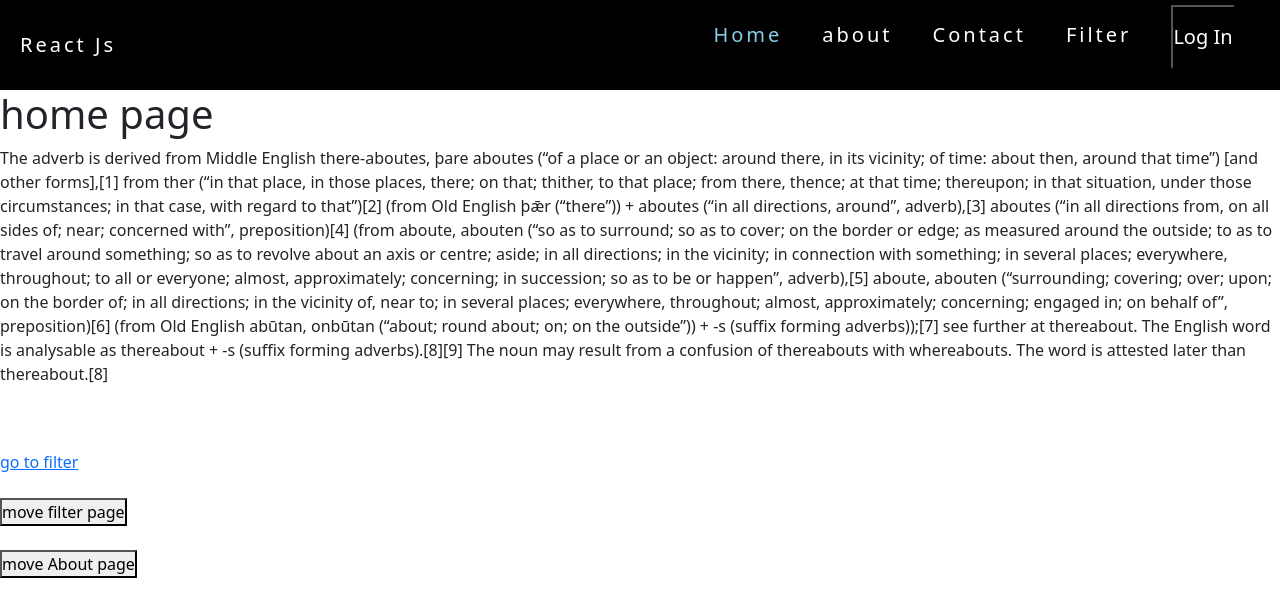
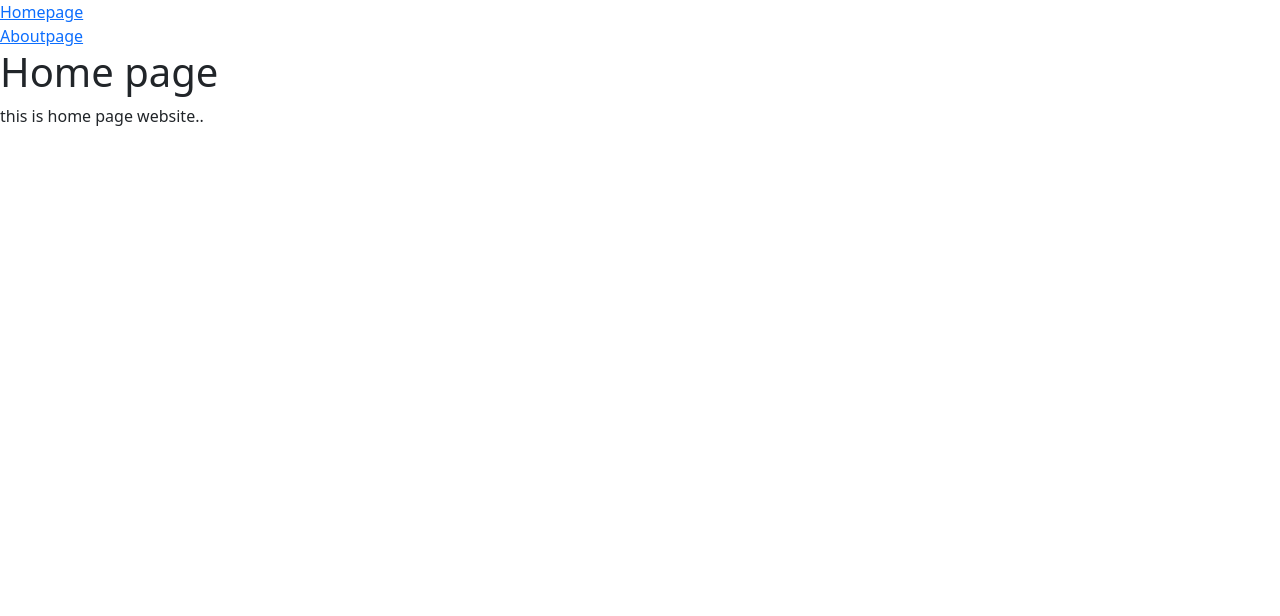
Before and after one commit to Raushan-kumar88/React-Js-tutorial, a React (Create React App) app: page / in a window 1280 px wide. Shown: the top 616 px of the page. Built offline with nearby package versions, Linux system fonts and the light colour scheme; a web font is replaced by a local one.

Commit message:
add router code

```diff
--- a/package.json
+++ b/package.json
@@ -11,7 +11,7 @@
     "react": "^18.2.0",
     "react-bootstrap": "^2.7.0",
     "react-dom": "^18.2.0",
-    "react-router-dom": "^6.6.1",
+    "react-router-dom": "^6.8.0",
     "react-scripts": "^2.1.3",
     "web-vitals": "^2.1.4"
   },
--- /dev/null
+++ b/src/App3.js
@@ -0,0 +1,12 @@
+import React from 'react'
+import Homepage from './RoutingStart/Homepage'
+
+function App3() {
+  return (
+    <>
+        <Homepage/>
+    </>
+  )
+}
+
+export default App3
--- /dev/null
+++ b/src/RoutingStart/About.jsx
@@ -0,0 +1,13 @@
+import React from 'react'
+
+function About() {
+    return(
+        <>
+            <h1>About page</h1>
+            <p>this is About page website..</p>
+
+        </>
+    )
+}
+
+export default About
--- /dev/null
+++ b/src/RoutingStart/Home.jsx
@@ -0,0 +1,12 @@
+import React from 'react'
+
+function Home() {
+    return(
+        <>
+            <h1>Home page</h1>
+            <p>this is home page website..</p>
+        </>
+    )
+}
+
+export default Home
--- /dev/null
+++ b/src/RoutingStart/Homepage.jsx
@@ -0,0 +1,22 @@
+import React from 'react'
+import {Route,Routes} from 'react-router-dom'
+import About from './About'
+import Home from './Home'
+import Nav from './Nav'
+function Homepage() {
+  return (
+    <>
+    <Nav/>
+    <Routes>
+
+
+    <Route path='/about' element={<About/>}/>
+    <Route path='/' exact={true} element={<Home/>}/>
+
+    </Routes>
+    </>
+  )
+}
+
+
+export default Homepage
--- /dev/null
+++ b/src/RoutingStart/Nav.js
@@ -0,0 +1,13 @@
+import React from 'react'
+import { Link } from 'react-router-dom'
+function Nav() {
+  return (
+    <>
+        <Link to="/">Homepage</Link>
+    <br/>
+    <Link to="/about">Aboutpage</Link>
+    </>
+  )
+}
+
+export default Nav
--- a/src/index.js
+++ b/src/index.js
@@ -6,7 +6,9 @@ import 'bootstrap/dist/css/bootstrap.min.css';
 // import Api_data from './ReactCode/Api_data';
 import { Auth0Provider } from "@auth0/auth0-react";
 import reportWebVitals from './reportWebVitals';
-import App2 from './App2';
+// import App2 from './App2';
+import App3 from './App3';
+import {BrowserRouter as Router} from 'react-router-dom'
 // import {AppProvider} from "./context";
 const root = ReactDOM.createRoot(document.getElementById('root'));
 root.render(
@@ -18,8 +20,12 @@ root.render(
   >
 
         {/* <App /> */}
-      <App2/>
+      {/* <App2/> */}
         {/* <Api_data/> */}
+        <Router>
+        <App3/>
+        </Router>
+
 
 
   </Auth0Provider>
```
Also changed, not shown: 1 other file (tests, documents, lock files or other folders).
